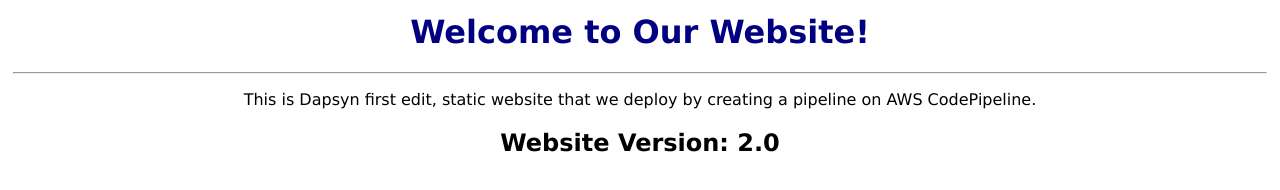
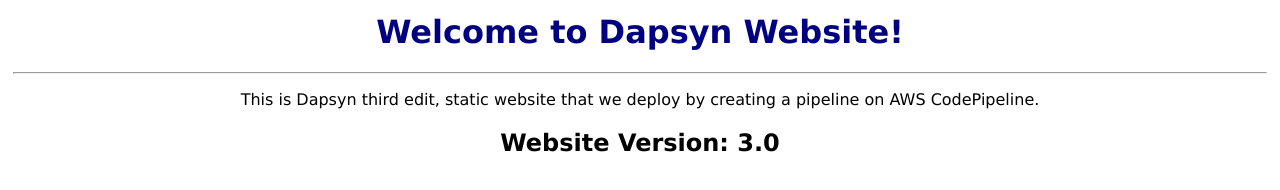
Before and after one commit to Dap-syn/DevOpsProjectOne, a plain HTML site: page index.html in a window 1280 px wide. Drawn offline with Linux system fonts and the light colour scheme.

Commit message:
this is the third changes made by me

```diff
--- a/index.html
+++ b/index.html
@@ -3,9 +3,9 @@
         <title>Sample Website - AWS CodePipeline Step by Step</title>
     </head>
     <body style="text-align:center;font-family:Verdana;margin:1%;">
-        <h1 style="color:navy">Welcome to Our Website!</h1>
+        <h1 style="color:navy">Welcome to Dapsyn Website!</h1>
         <hr>
-        <p>This is Dapsyn first edit, static website that we deploy by creating a pipeline on AWS CodePipeline.</p>
-        <h2>Website Version: 2.0</h2>
+        <p>This is Dapsyn third edit, static website that we deploy by creating a pipeline on AWS CodePipeline.</p>
+        <h2>Website Version: 3.0</h2>
     </body>
 </html>
```
